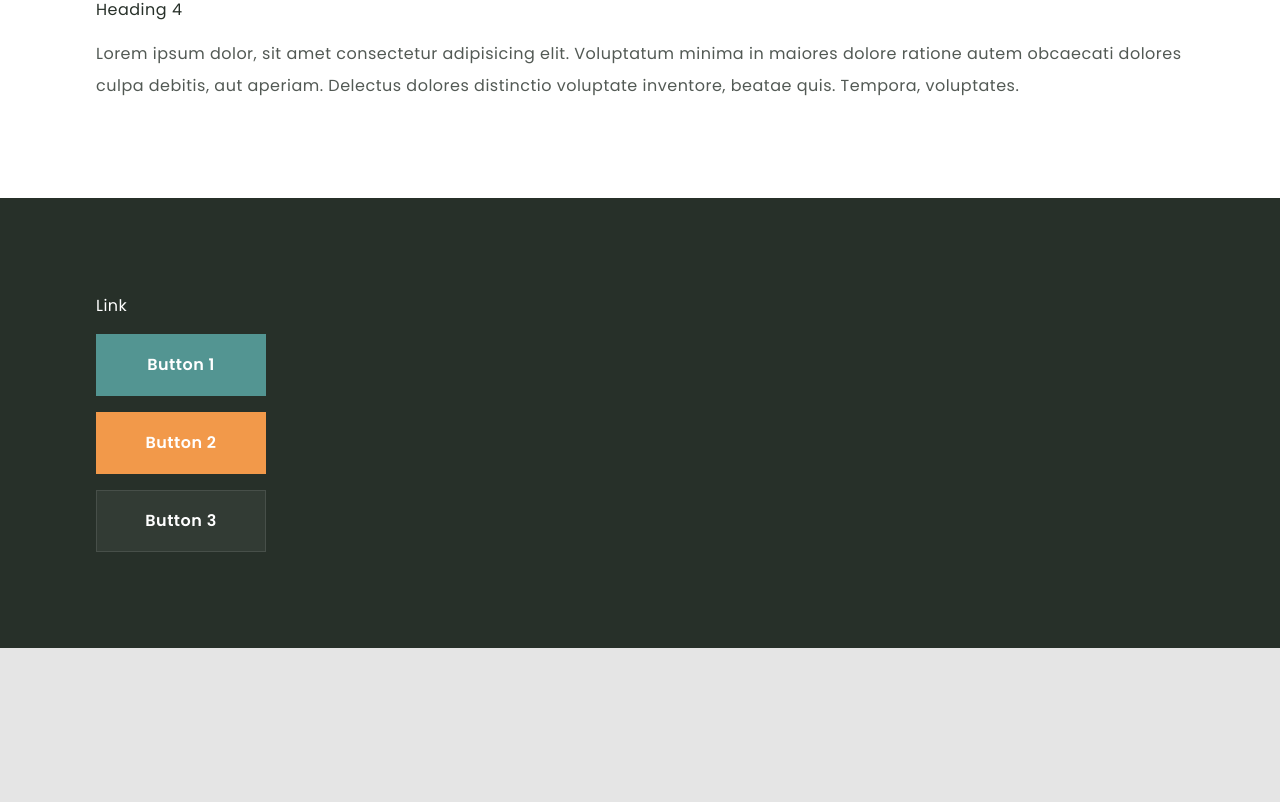
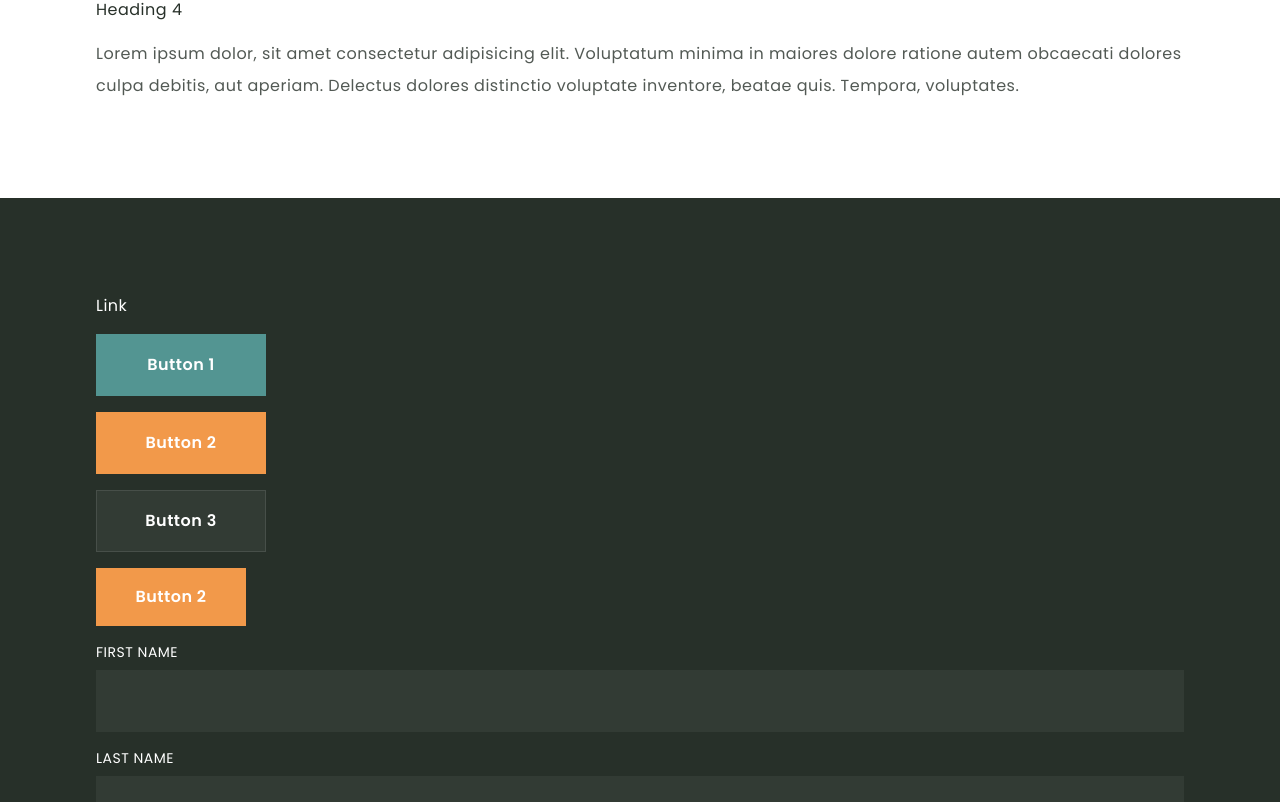
Before and after one commit to ArfinHasib/Restaurant-website-nextjs14-tailwind-framer-motion, a Next.js app: page / in a window 1280 px wide. Shown: the part 306-1108 px from the top of the page. Before the commit the page ends 954 px from the top, so only its background shows below. Built offline with nearby package versions, Linux system fonts and the light colour scheme.

Commit message:
Customizing Input

```diff
--- a/app/globals.css
+++ b/app/globals.css
@@ -29,4 +29,7 @@
    a {
       @apply text-white hover:text-orange transition-all duration-300 cursor-pointer;
    }
+   label {
+      @apply text-white text-sm uppercase font-normal block mb-2;
+   }
 }
--- a/components/StyleGuid.jsx
+++ b/components/StyleGuid.jsx
@@ -1,5 +1,6 @@
 import Link from 'next/link';
 import { Button } from './ui/button';
+import { Input } from './ui/input';
 
 const StyleGuid = () => {
    return (
@@ -23,6 +24,18 @@
             <Button variant='default'>Button 1</Button>
             <Button variant='orange'>Button 2</Button>
             <Button variant='input'>Button 3</Button>
+            <Button variant='orange' size='sm'>
+               Button 2
+            </Button>
+            {/* label & input */}
+            <div>
+               <label htmlFor='firstname'>First Name</label>
+               <Input type='firstname' id='firstName' />
+            </div>
+            <div>
+               <label htmlFor='lastname'>Last Name</label>
+               <Input type='lastname' id='lastname' />
+            </div>
          </div>
       </>
    );
--- a/components/ui/input.jsx
+++ b/components/ui/input.jsx
@@ -1,19 +1,20 @@
-import * as React from "react"
+import * as React from 'react';
 
-import { cn } from "@/lib/utils"
+import { cn } from '@/lib/utils';
 
 const Input = React.forwardRef(({ className, type, ...props }, ref) => {
    return (
-    (<input
+      <input
          type={type}
          className={cn(
-        "flex h-10 w-full rounded-md border border-slate-200 bg-white px-3 py-2 text-sm ring-offset-white file:border-0 file:bg-transparent file:text-sm file:font-medium placeholder:text-slate-500 focus-visible:outline-none focus-visible:ring-2 focus-visible:ring-slate-950 focus-visible:ring-offset-2 disabled:cursor-not-allowed disabled:opacity-50 dark:border-slate-800 dark:bg-slate-950 dark:ring-offset-slate-950 dark:placeholder:text-slate-400 dark:focus-visible:ring-slate-300",
+            'flex h-[62px] w-full border-white/10 bg-white/5 px-6 py-2 text-white placeholder:text-white/80 focus-visible:outline-none focus-visible:ring-1 focus-visible:ring-orange disabled:cursor-not-allowed disabled:opacity-50',
             className
          )}
          ref={ref}
-      {...props} />)
+         {...props}
+      />
    );
-})
-Input.displayName = "Input"
+});
+Input.displayName = 'Input';
 
-export { Input }
+export { Input };
```
Lines whose indentation alone changed are shown as unchanged.
